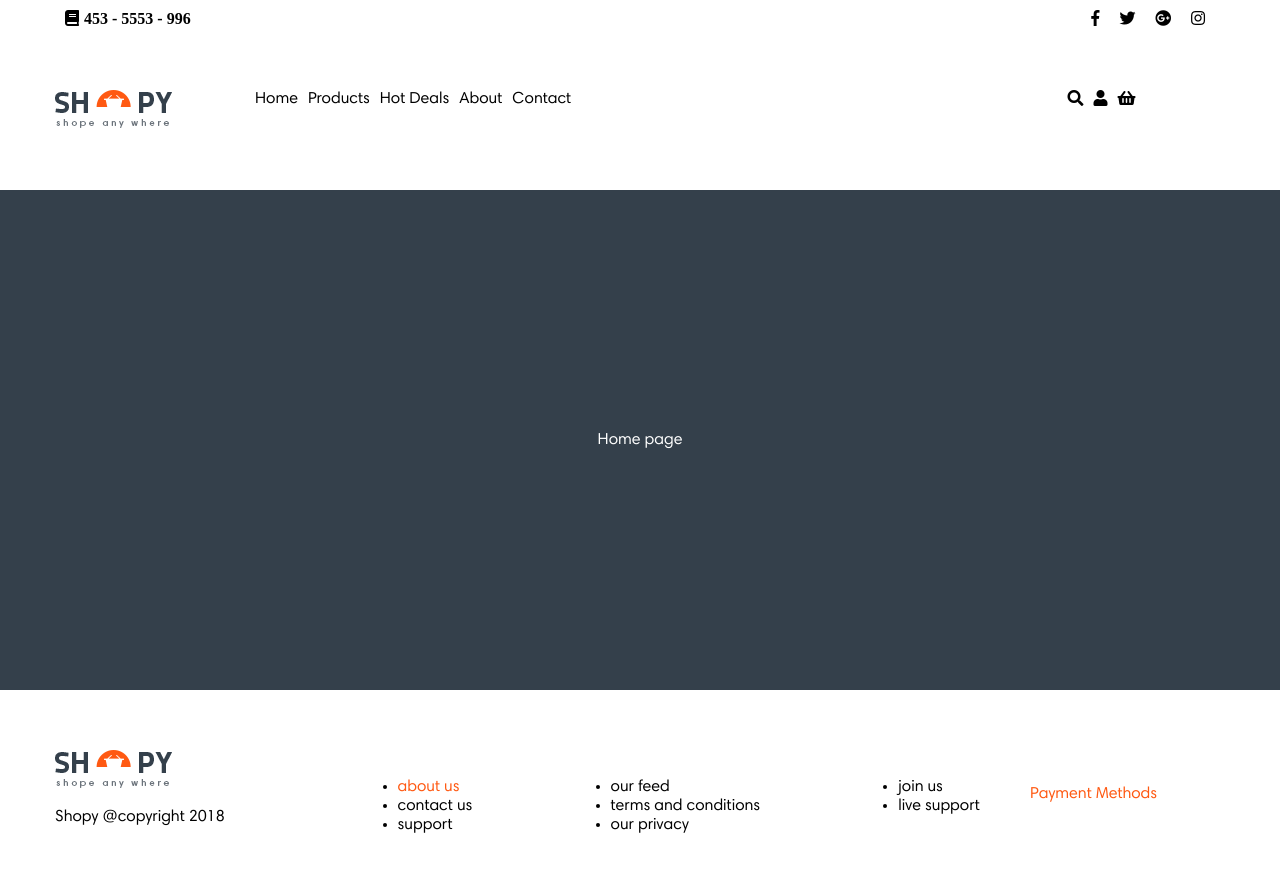
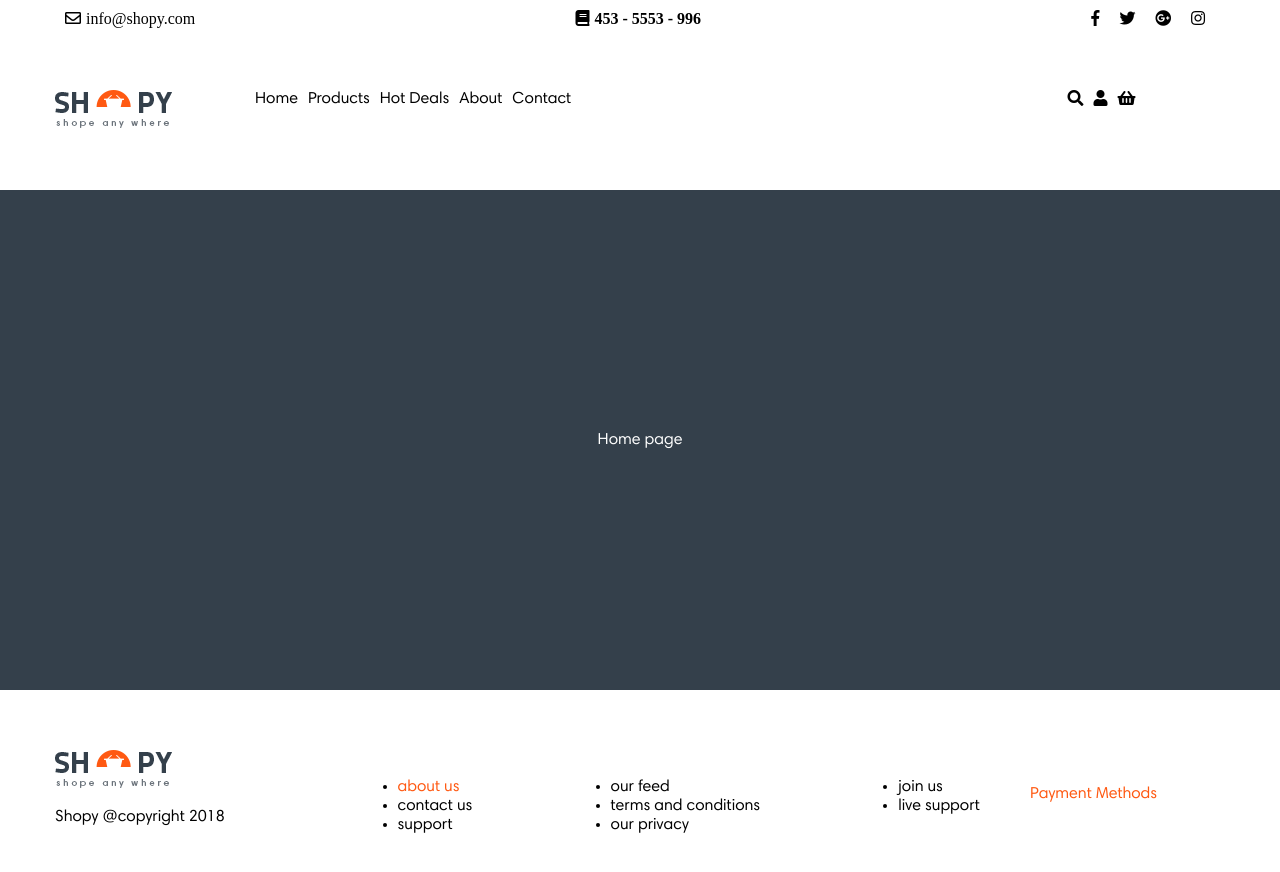
Before and after one commit to griddynamics/ui-intshp2-cp-tarsiers, a React (Create React App) app: page / in a window 1280 px wide. Shown: the top 872 px of the page. Built offline with nearby package versions, Linux system fonts and the light colour scheme.

Commit message:
UIO2/changed test

```diff
--- a/src/app/App.js
+++ b/src/app/App.js
@@ -1,5 +1,6 @@
 import React from 'react';
 import { BrowserRouter as Router, HashRouter } from 'react-router-dom';
+import { connect } from 'react-redux';
 import Header from './components/Header/Header';
 import Footer from './components/Footer/Footer';
 import Content from './components/Content/Content';
@@ -19,4 +20,6 @@ const App = () => (
   </Router>
 );
 
-export default App;
+const mapStateToProps = state => ({ ...state });
+
+export default connect(mapStateToProps)(App);
--- a/src/app/components/Header/Header.js
+++ b/src/app/components/Header/Header.js
@@ -11,9 +11,9 @@ const Header = props => {
     <header className="header">
       <div className="container">
         <div className="header-top">
-          {/* <i className="far fa-envelope">
+          <i className="far fa-envelope">
             <span>info@shopy.com</span>
-          </i> */}
+          </i>
           <i className="fas fa-book">
             <span>453 - 5553 - 996</span>
           </i>
```
Also changed, not shown: 2 other files (tests, documents, lock files or other folders).
